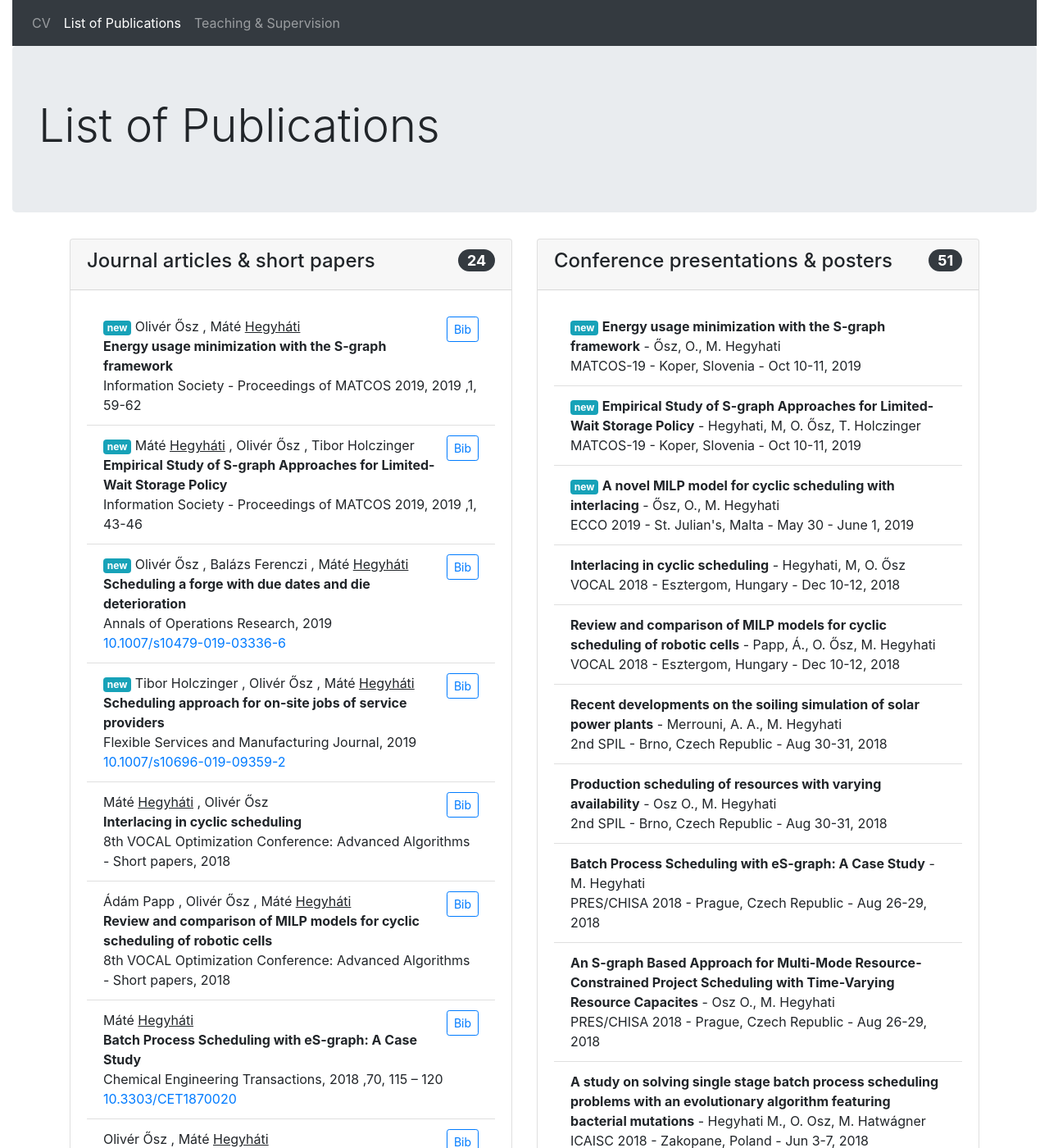
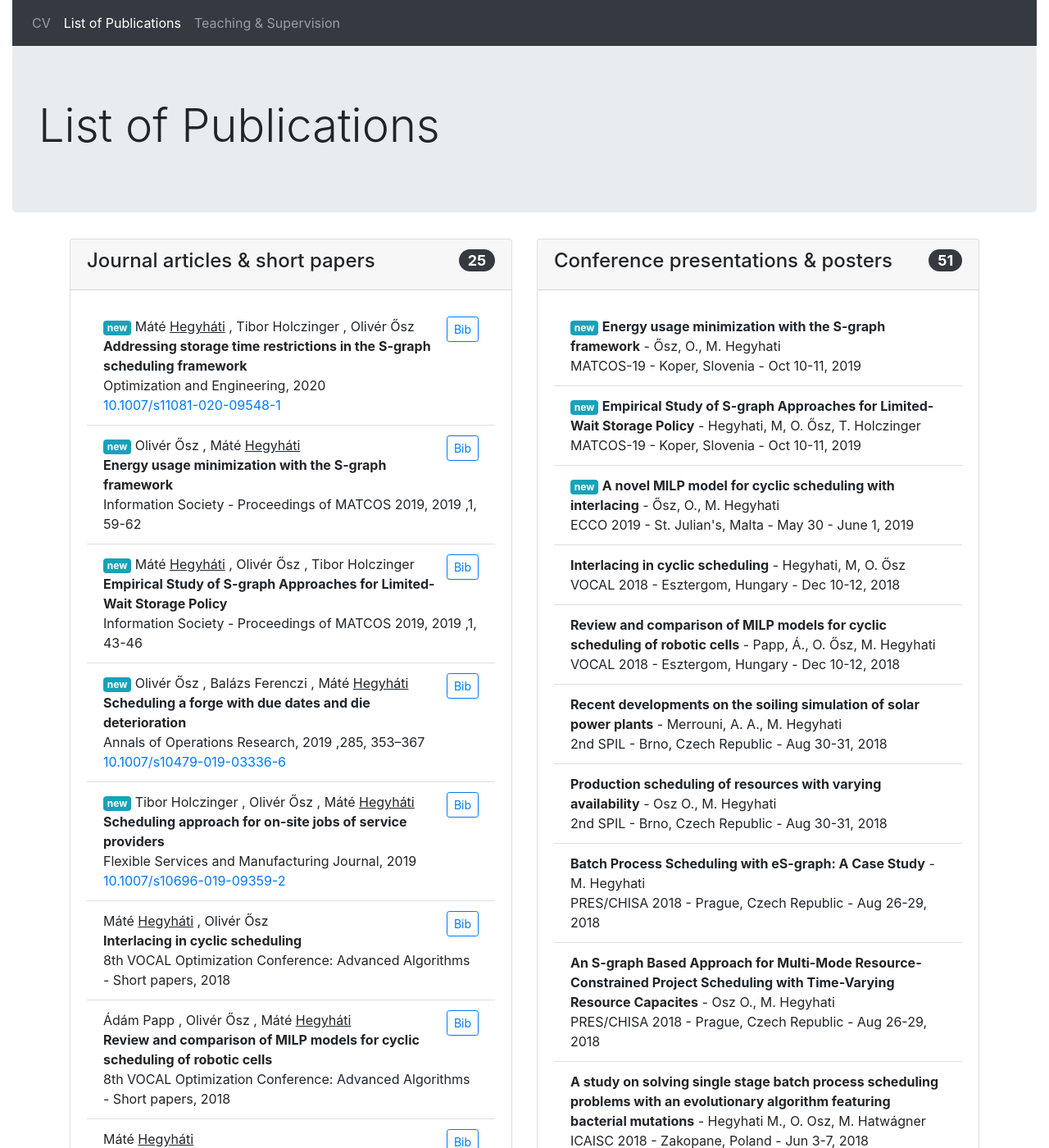
Before and after one commit to hegyhati/hegyhati.github.io, a Jekyll site: the page built from publications.html, in a window 1280 px wide and 1400 px high. Shown: the whole window at 82% size. Built offline with Jekyll 4.4.1, drawn with Linux system fonts in a browser that asks for light colours; nearby versions of some CDN libraries.

```diff
--- a/_data/articles.json
+++ b/_data/articles.json
@@ -1,4 +1,31 @@
 [
+    {
+        "id": "Hegyhati2020",
+        "type": "article",
+        "title": "Addressing storage time restrictions in the S-graph scheduling framework",
+        "author":
+        [
+            {
+                "family": "Hegyháti",
+                "given": "Máté"
+            },
+            {
+                "family": "Holczinger",
+                "given": "Tibor"
+            },
+            {
+                "family": "Ősz",
+                "given": "Olivér"
+            },
+        ],
+        "journal": "Optimization and Engineering",
+        "year": "2020",
+        "volume?": "?",
+        "pages?" : "??-??",
+        "ISSN": " 1573-2924",
+        "url" : "https://doi.org/10.1007/s11081-020-09548-1",
+        "doi" : "10.1007/s11081-020-09548-1"
+    },
     {
         "id": "Osz2019a",
         "type": "article",
@@ -70,6 +97,8 @@
         ],
         "journal": "Annals of Operations Research",
         "year": "2019",
+        "volume": "285",
+        "pages": "353–367",
         "doi" : "10.1007/s10479-019-03336-6",
         "url" : "https://doi.org/10.1007/s10479-019-03336-6"
     },
```
